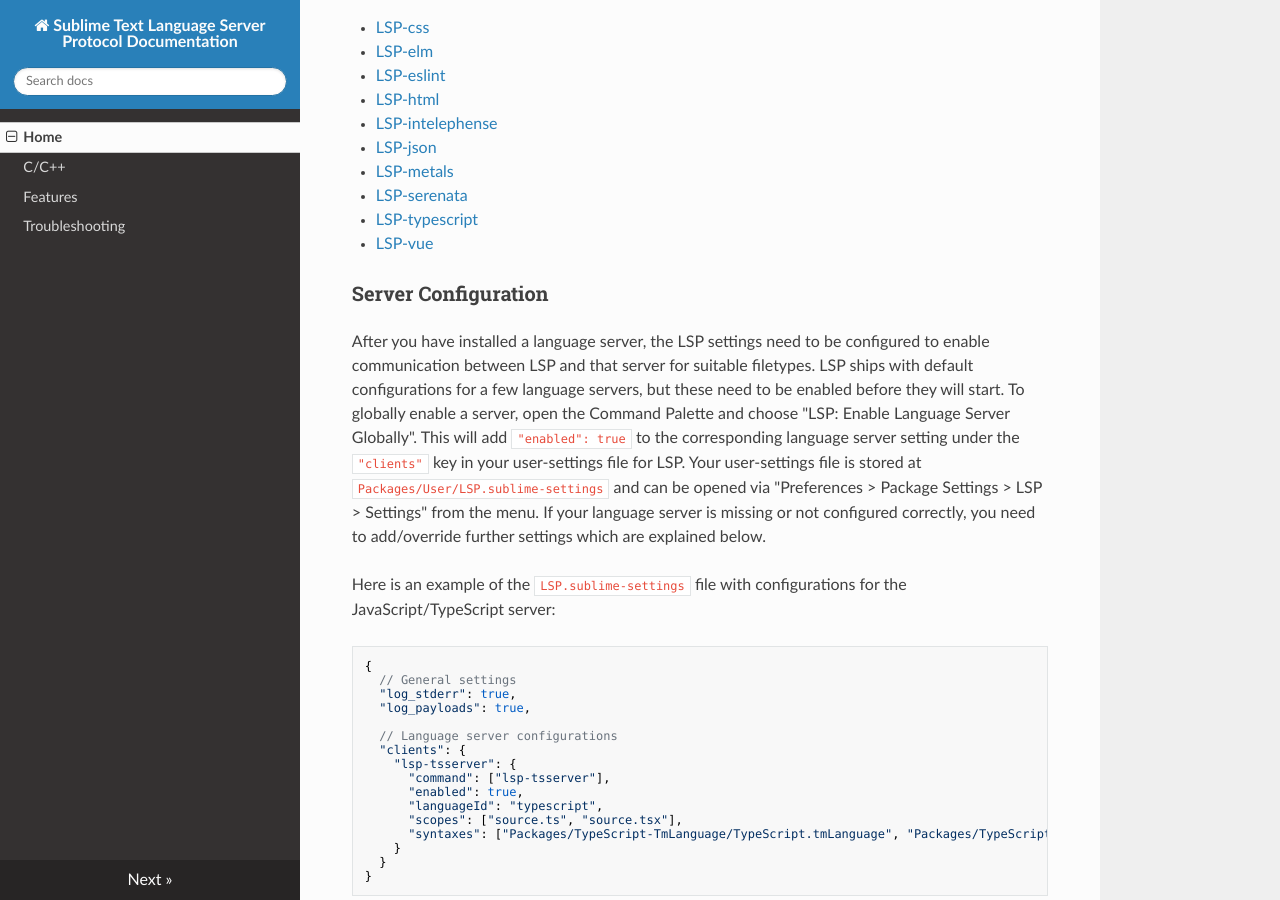
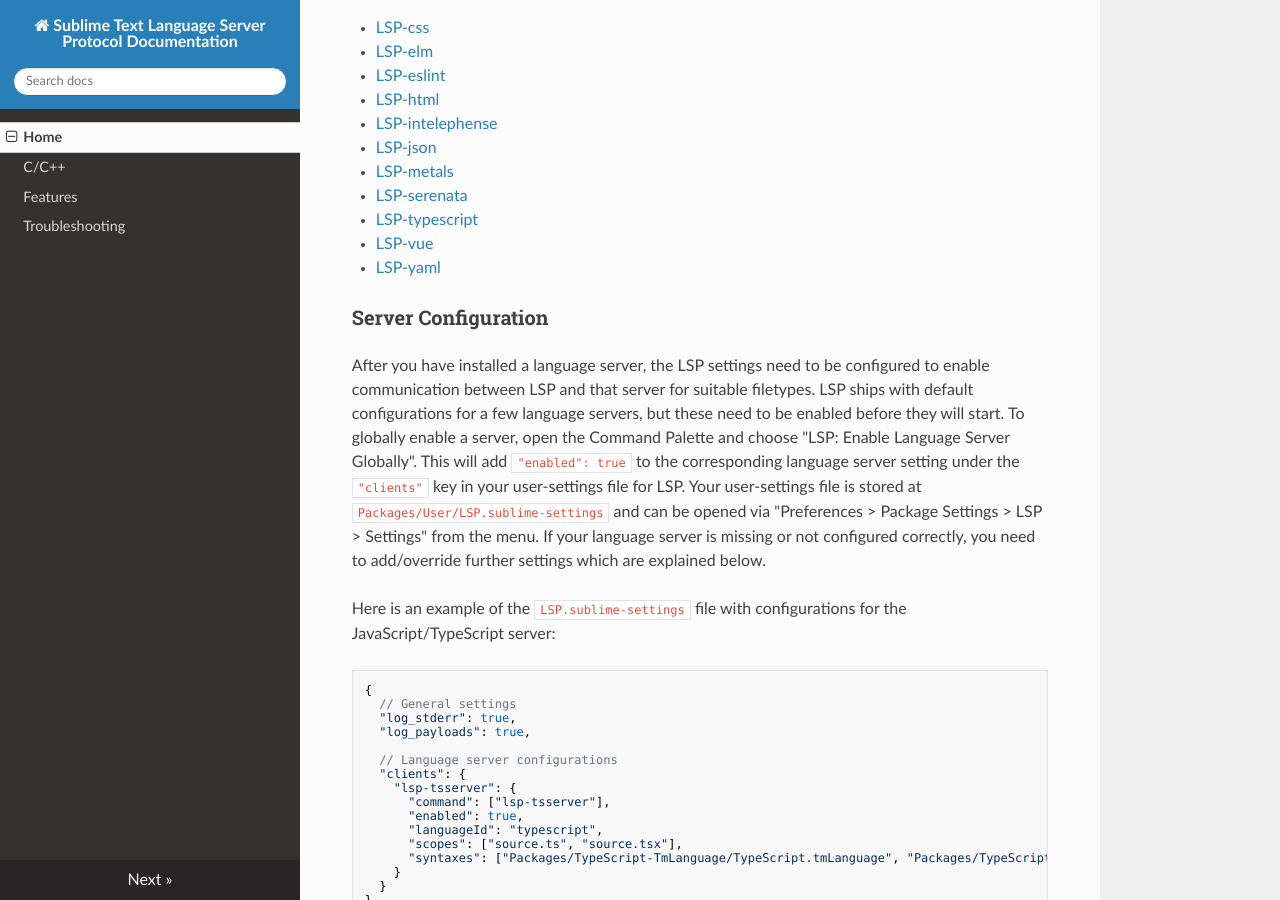
Before and after one commit to sublimelsp/LSP, an MkDocs documentation site: the page built from docs/index.md, in a window 1280 px wide and 900 px high, scrolled down 723 px. Built offline with MkDocs 1.6.1, drawn with Linux system fonts in a browser that asks for light colours; nearby versions of some CDN libraries.

Commit message:
Documentation: Add reference to LSP-yaml package

```diff
--- a/docs/index.md
+++ b/docs/index.md
@@ -25,6 +25,7 @@
 * [LSP-serenata](https://packagecontrol.io/packages/LSP-serenata)
 * [LSP-typescript](https://packagecontrol.io/packages/LSP-typescript)
 * [LSP-vue](https://packagecontrol.io/packages/LSP-vue)
+* [LSP-yaml](https://packagecontrol.io/packages/LSP-yaml)
 
 ### Server Configuration<a name="client-config"></a>
 
```
